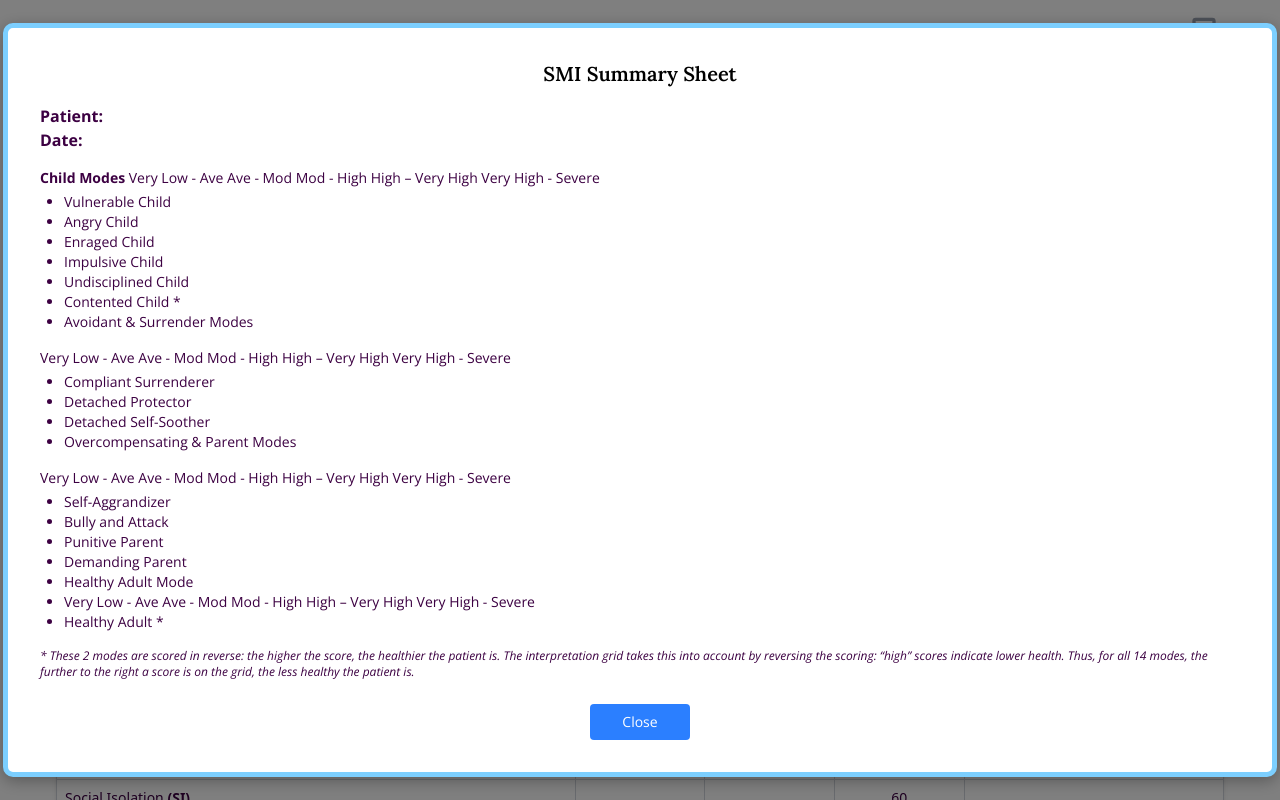
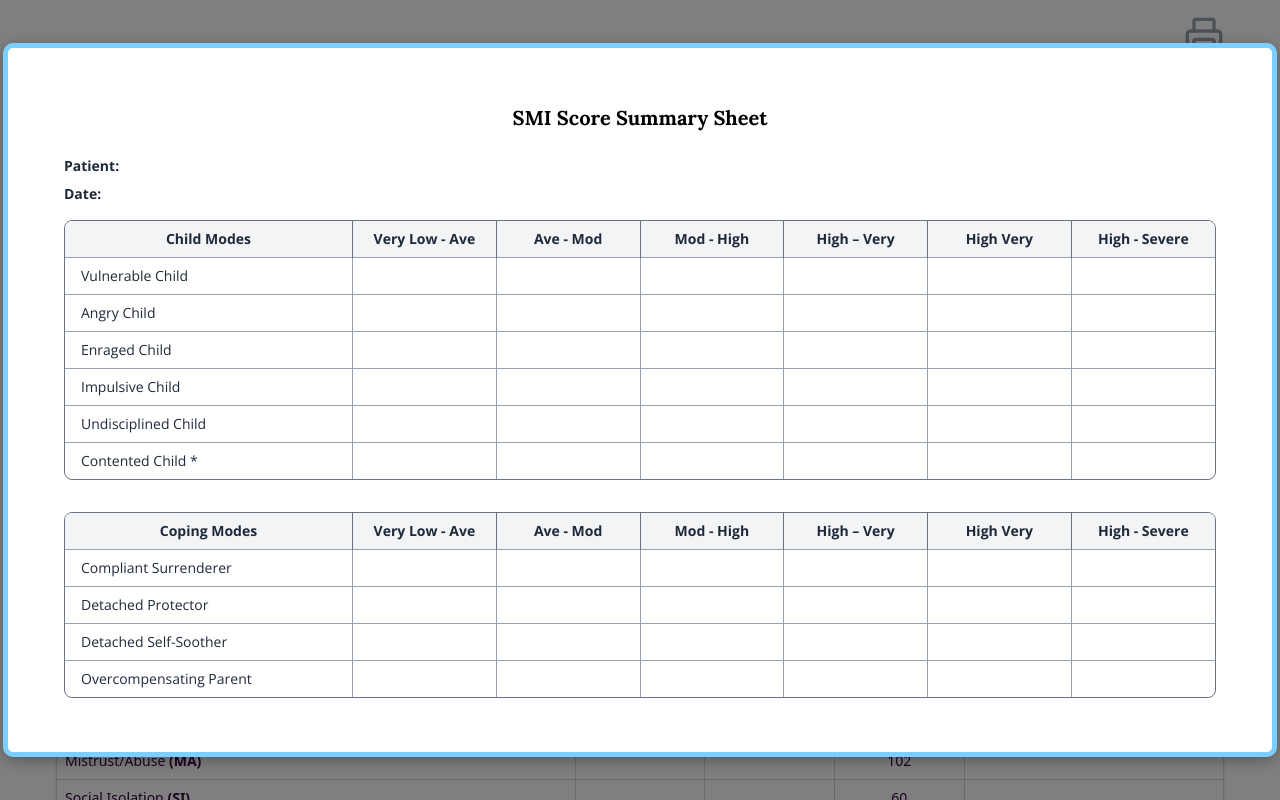
Before and after one commit to SasanTazayoni/integrate-therapy-form-manager, a React (Vite) app: page /integrate-therapy-form-manager/summary/1 in a window 1280 px wide. Both pictures are taken after a click on the element 1106 px from the left and 489 px from the top of the page. Shown: the top 800 px of the page. Built offline with nearby package versions, Linux system fonts and the light colour scheme; no server answers.

Commit message:
Implement and finalize SMI score summary table in modal

```diff
--- a/src/components/modals/SMISummaryModal.tsx
+++ b/src/components/modals/SMISummaryModal.tsx
@@ -38,64 +38,105 @@ export default function SMISummaryModal({
       onCloseFinished={handleCloseFinished}
       className="wide-modal"
     >
-      <div ref={modalRef}>
-        <h2 id="smi-summary-title" className="text-xl font-semibold mb-4">
-          SMI Summary Sheet
+      <div
+        ref={modalRef}
+        className="max-h-[80vh] overflow-y-auto p-6 text-gray-800"
+      >
+        <h2 id="smi-summary-title" className="text-xl font-bold mb-6">
+          SMI Score Summary Sheet
         </h2>
 
-        <div className="text-left mb-4">
-          <p>
+        <div className="text-left mb-4 space-y-2">
+          <p className="text-sm">
             <strong>Patient:</strong>
           </p>
-          <p>
+          <p className="text-sm">
             <strong>Date:</strong>
           </p>
         </div>
 
-        <section className="mt-4 text-left text-sm space-y-4">
-          <div>
-            <strong>Child Modes</strong> Very Low - Ave Ave - Mod Mod - High
-            High – Very High Very High - Severe
-            <ul className="list-disc ml-6 mt-1">
-              <li>Vulnerable Child</li>
-              <li>Angry Child</li>
-              <li>Enraged Child</li>
-              <li>Impulsive Child</li>
-              <li>Undisciplined Child</li>
-              <li>Contented Child *</li>
-              <li>Avoidant &amp; Surrender Modes</li>
-            </ul>
-          </div>
+        <section className="mt-4 text-sm text-left space-y-8">
+          {[
+            {
+              label: "Child Modes",
+              items: [
+                "Vulnerable Child",
+                "Angry Child",
+                "Enraged Child",
+                "Impulsive Child",
+                "Undisciplined Child",
+                "Contented Child *",
+              ],
+            },
+            {
+              label: "Coping Modes",
+              items: [
+                "Compliant Surrenderer",
+                "Detached Protector",
+                "Detached Self-Soother",
+                "Overcompensating Parent",
+              ],
+            },
+            {
+              label: "Parent Modes",
+              items: [
+                "Self-Aggrandizer",
+                "Bully and Attack",
+                "Punitive Parent",
+                "Demanding Parent",
+              ],
+            },
+            {
+              label: "Healthy Adult Mode",
+              items: ["Healthy Adult *"],
+            },
+          ].map(({ label, items }) => (
+            <div
+              key={label}
+              className="overflow-hidden rounded-lg border border-gray-500"
+            >
+              <table className="w-full table-fixed">
+                <thead className="bg-gray-100 text-sm font-semibold text-gray-800">
+                  <tr>
+                    <th className="w-1/4 px-4 py-2 text-center">{label}</th>
+                    <th className="w-1/8 px-2 py-2 text-center border-l border-gray-500">
+                      Very Low - Ave
+                    </th>
+                    <th className="w-1/8 px-2 py-2 text-center border-l border-gray-500">
+                      Ave - Mod
+                    </th>
+                    <th className="w-1/8 px-2 py-2 text-center border-l border-gray-500">
+                      Mod - High
+                    </th>
+                    <th className="w-1/8 px-2 py-2 text-center border-l border-gray-500">
+                      High – Very
+                    </th>
+                    <th className="w-1/8 px-2 py-2 text-center border-l border-gray-500">
+                      High Very
+                    </th>
+                    <th className="w-1/8 px-2 py-2 text-center border-l border-gray-500">
+                      High - Severe
+                    </th>
+                  </tr>
+                </thead>
+                <tbody>
+                  {items.map((mode) => (
+                    <tr key={mode} className="border-t border-gray-400">
+                      <td className="px-4 py-2 font-normal">{mode}</td>
+                      {[...Array(6)].map((_, i) => (
+                        <td
+                          key={i}
+                          className="px-2 py-2 border-l border-gray-400"
+                        />
+                      ))}
+                    </tr>
+                  ))}
+                </tbody>
+              </table>
+            </div>
+          ))}
 
-          <div>
-            Very Low - Ave Ave - Mod Mod - High High – Very High Very High -
-            Severe
-            <ul className="list-disc ml-6 mt-1">
-              <li>Compliant Surrenderer</li>
-              <li>Detached Protector</li>
-              <li>Detached Self-Soother</li>
-              <li>Overcompensating &amp; Parent Modes</li>
-            </ul>
-          </div>
-
-          <div>
-            Very Low - Ave Ave - Mod Mod - High High – Very High Very High -
-            Severe
-            <ul className="list-disc ml-6 mt-1">
-              <li>Self-Aggrandizer</li>
-              <li>Bully and Attack</li>
-              <li>Punitive Parent</li>
-              <li>Demanding Parent</li>
-              <li>Healthy Adult Mode</li>
-              <li>
-                Very Low - Ave Ave - Mod Mod - High High – Very High Very High -
-                Severe
-              </li>
-              <li>Healthy Adult *</li>
-            </ul>
-          </div>
-
-          <p className="mt-4 text-xs italic">
+          <p className="mt-4 text-xs italic text-gray-600">
             * These 2 modes are scored in reverse: the higher the score, the
             healthier the patient is. The interpretation grid takes this into
             account by reversing the scoring: “high” scores indicate lower
@@ -103,10 +144,10 @@ export default function SMISummaryModal({
             on the grid, the less healthy the patient is.
           </p>
 
-          <div className="flex justify-center mt-6">
+          <div className="flex justify-center">
             <button
               type="button"
-              className="bg-blue-500 hover:bg-blue-600 px-4 py-2 rounded text-white w-[100px] flex justify-center items-center gap-2"
+              className="px-4 py-2 rounded text-white w-[100px] flex justify-center items-center bg-blue-500 hover:bg-blue-600"
               onClick={() => setClosing(true)}
             >
               Close
```
